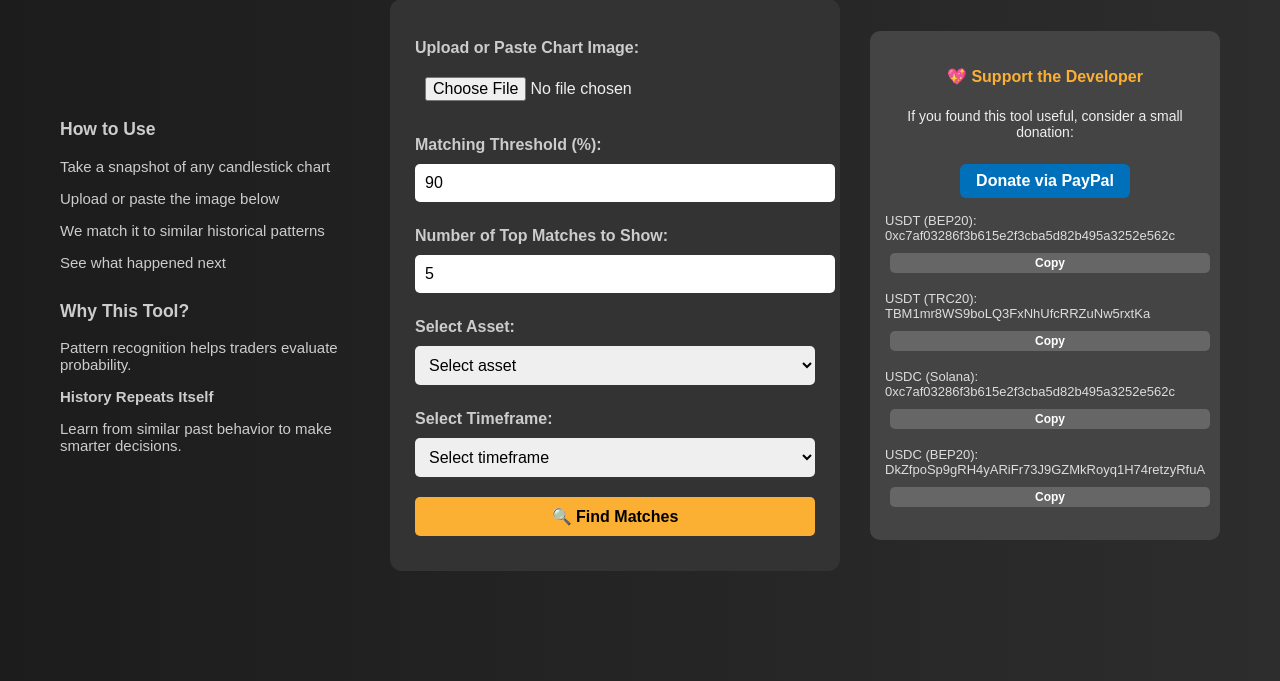
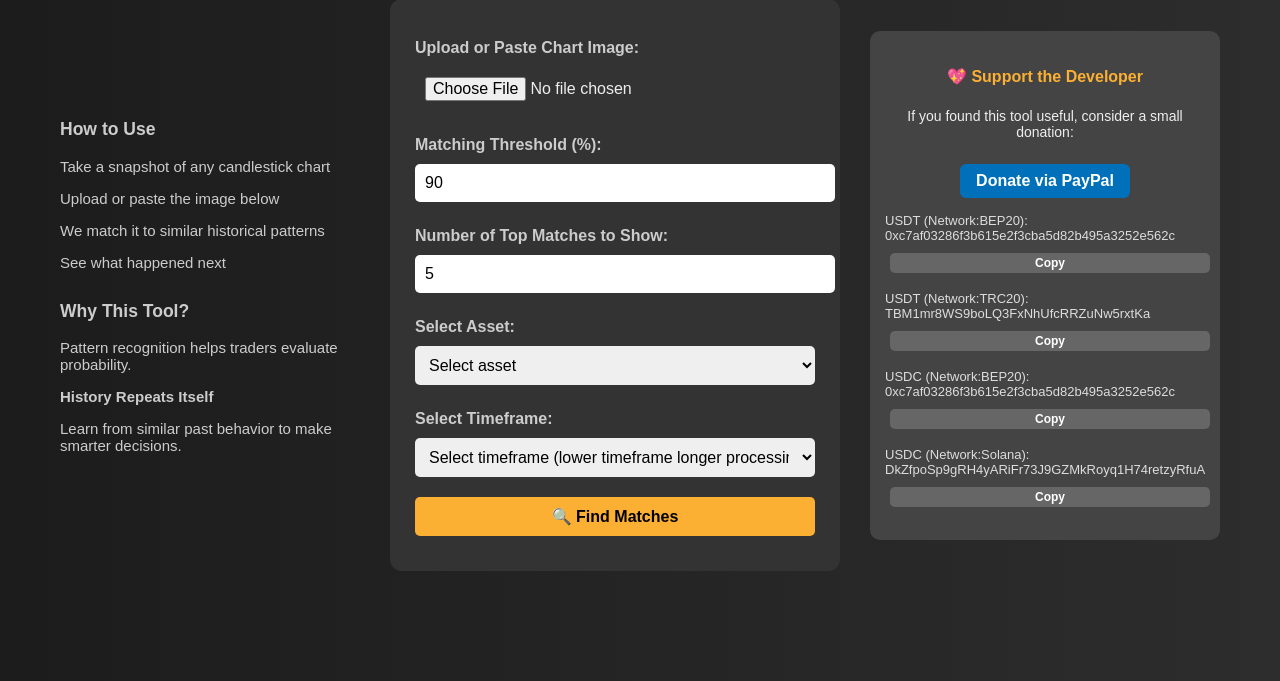
Before and after one commit to Daoud-Daoud/candlestick-chart-matcher, a Flask app: template templates/index.html in a window 1280 px wide. Shown: the part 119-800 px from the top of the page. Run offline with Flask 3, Linux system fonts and the light colour scheme; the template is opened without the code that fills it, so the values that code supplies are empty.

Commit message:
Update index.html

```diff
--- a/templates/index.html
+++ b/templates/index.html
@@ -180,7 +180,7 @@
 
             <label>Select Timeframe:</label>
             <select name="timeframe" id="timeframeSelect" required>
-                <option value="" disabled selected>Select timeframe</option>
+                <option value="" disabled selected>Select timeframe (lower timeframe longer processing)</option>
             </select>
 
             <script>
@@ -215,16 +215,16 @@
                 Donate via PayPal
             </a>
             <div style="margin-top: 15px; text-align:left;">
-                <p class="crypto-address">USDT (BEP20):<br>0xc7af03286f3b615e2f3cba5d82b495a3252e562c
+                <p class="crypto-address">USDT (Network:BEP20):<br>0xc7af03286f3b615e2f3cba5d82b495a3252e562c
                     <button class="copy-btn" onclick="copyText(this)">Copy</button>
                 </p>
-                <p class="crypto-address">USDT (TRC20):<br>TBM1mr8WS9boLQ3FxNhUfcRRZuNw5rxtKa
+                <p class="crypto-address">USDT (Network:TRC20):<br>TBM1mr8WS9boLQ3FxNhUfcRRZuNw5rxtKa
                     <button class="copy-btn" onclick="copyText(this)">Copy</button>
                 </p>
-                <p class="crypto-address">USDC (Solana):<br>0xc7af03286f3b615e2f3cba5d82b495a3252e562c
+                <p class="crypto-address">USDC (Network:BEP20):<br>0xc7af03286f3b615e2f3cba5d82b495a3252e562c
                     <button class="copy-btn" onclick="copyText(this)">Copy</button>
                 </p>
-                <p class="crypto-address">USDC (BEP20):<br>DkZfpoSp9gRH4yARiFr73J9GZMkRoyq1H74retzyRfuA
+                <p class="crypto-address">USDC (Network:Solana):<br>DkZfpoSp9gRH4yARiFr73J9GZMkRoyq1H74retzyRfuA
                     <button class="copy-btn" onclick="copyText(this)">Copy</button>
                 </p>
             </div>
```
